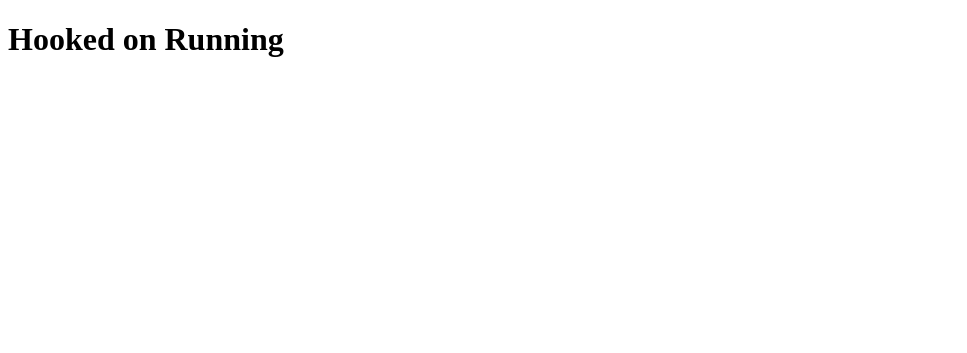
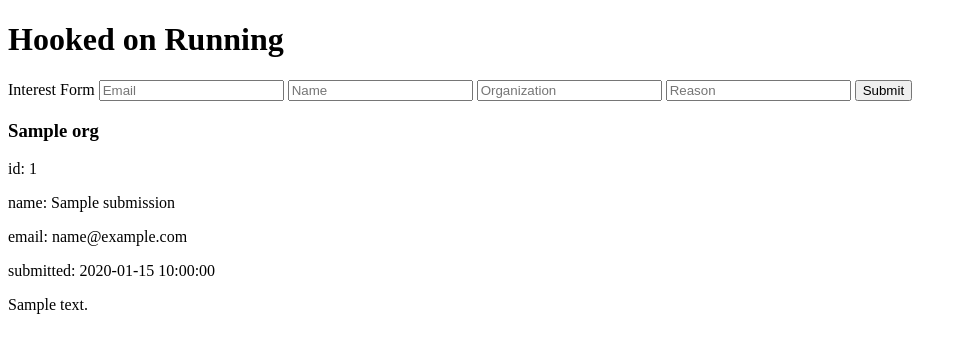
Before and after one commit to jperezopt/hooked-on-running, a FastAPI app: template templates/index.html in a window 1280 px wide. Shown: the top 353 px of the page, without its empty margins (0-967 px from the left). Run offline with FastAPI, Linux system fonts and the light colour scheme; the template is opened without the code that fills it: most values are stand-ins (such as "Sample title", 1, 10 or a date in 2020).

Commit message:
Add basic htmx

```diff
--- a/templates/index.html
+++ b/templates/index.html
@@ -1,14 +1,38 @@
 <!DOCTYPE html>
 <html lang="en">
+
 <head>
     <meta charset="UTF-8">
     <meta name="viewport" content="width=device-width, initial-scale=1.0">
     <title>Hooked on Running</title>
 </head>
+
 <body>
     <h1>
         Hooked on Running
     </h1>
+    <form hx-post:"/submission" hx-trigger="submit"
+        <label>Interest Form</label>
+        <input type="text" name="email" placeholder="Email">
+        <input type="text" name="name" placeholder="Name">
+        <input type="text" name="organization" placeholder="Organization">
+        <input type="text" name="reason" placeholder="Reason">
+        <input type="submit">
+    </form>
+
+    {% for submission in submissions %}
+        <h3>{{ submission.org }}</h3>
+        <p>id: {{ submission.id }}</p>
+        <p>name: {{ submission.name }}</p>
+        <p>email: {{ submission.email }}</p>
+        <p>submitted: {{ submission.created_at }}</p>
+        <p>{{ submission.message }}</p>
+    {% endfor %}
+
+    <script src="https://cdn.jsdelivr.net/npm/htmx.org@2.0.10/dist/htmx.min.js"
+        integrity="sha384-H5SrcfygHmAuTDZphMHqBJLc3FhssKjG7w/CeCpFReSfwBWDTKpkzPP8c+cLsK+V"
+        crossorigin="anonymous"></script>
 
 </body>
+
 </html>
```
